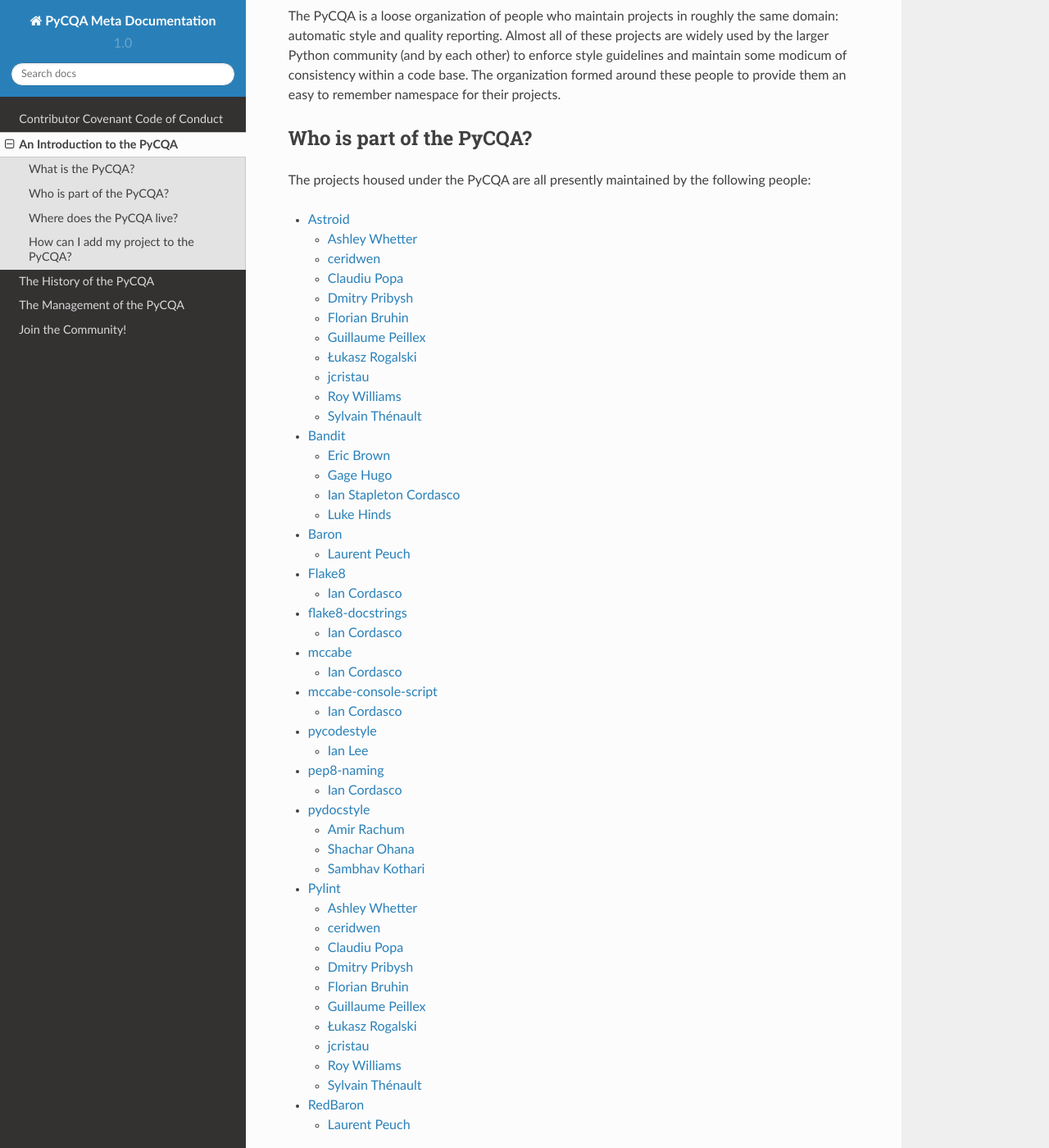
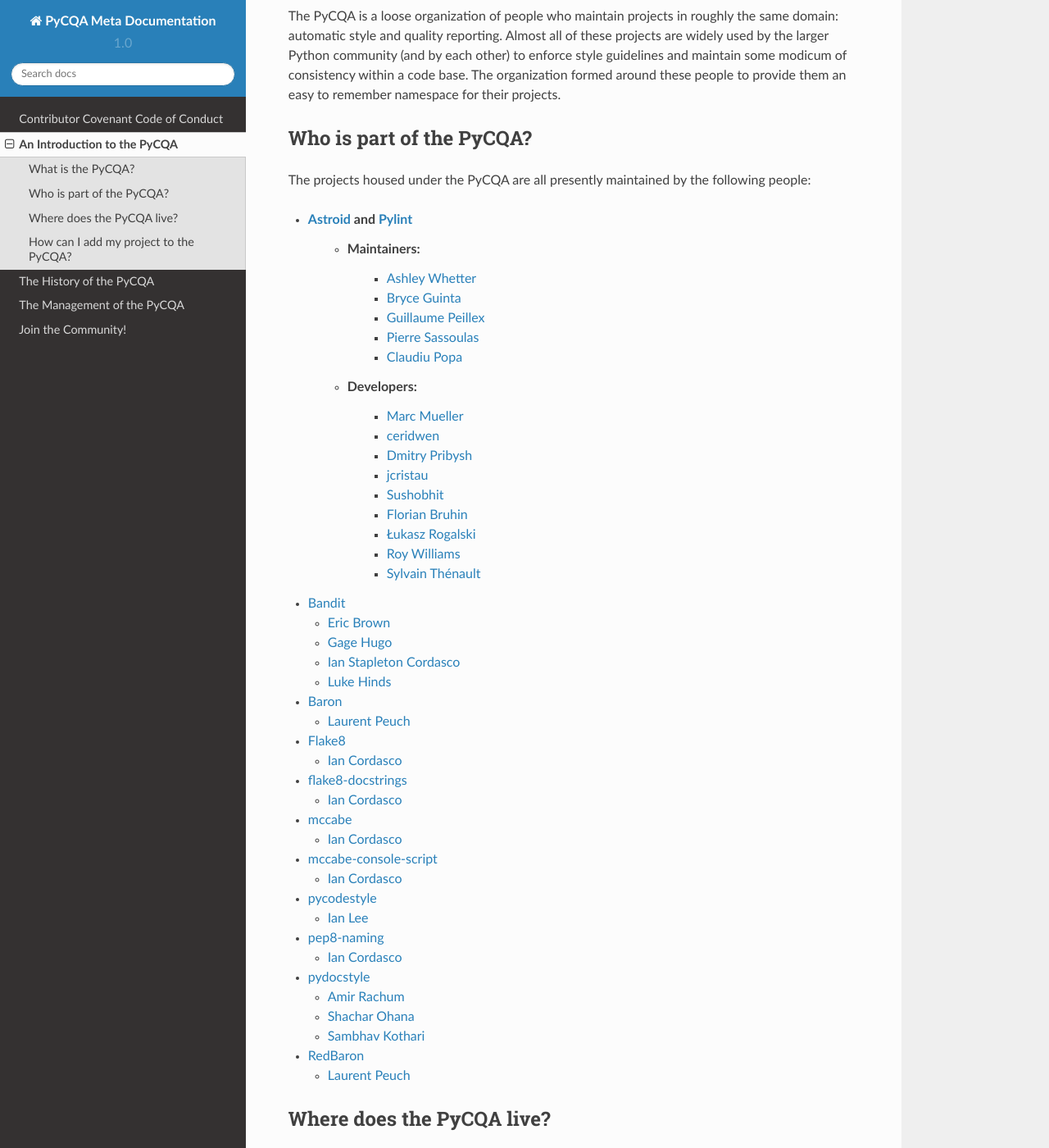
Before and after one commit to PyCQA/meta, a Sphinx documentation site: the page built from source/introduction.rst, in a window 1280 px wide and 1400 px high, scrolled down 304 px. Shown: the whole window at 82% size. Built offline with Sphinx 7.4.7 and the Read the Docs theme 2.0.0, drawn with Linux system fonts in a browser that asks for light colours.

Commit message:
Upgrade astroid and pylint dev/admin to reflect current

```diff
--- a/source/introduction.rst
+++ b/source/introduction.rst
@@ -22,30 +22,39 @@
 Who is part of the PyCQA?
 =========================
 
-The projects housed
-under the PyCQA are all presently maintained by the following people:
+The projects housed under the PyCQA are all presently maintained by the
+following people:
 
-- `Astroid <https://github.com/pycqa/astroid>`_
+- `Astroid <https://github.com/pycqa/astroid>`_ and `Pylint <https://github.com/pycqa/pylint>`_
+    - Maintainers:
+          * `Ashley Whetter <https://github.com/awhetter>`_
 
-  * `Ashley Whetter <https://github.com/awhetter>`_
+          * `Bryce Guinta <https://github.com/brycepg>`_
 
-  * `ceridwen <https://github.com/ceridwen>`_
+          * `Guillaume Peillex <https://github.com/hippo91>`_
 
-  * `Claudiu Popa <https://github.com/PCManticore>`_
+          * `Pierre Sassoulas <https://github.com/Pierre-Sassoulas>`_
 
-  * `Dmitry Pribysh <https://github.com/dmand>`_
+          * `Claudiu Popa <https://github.com/PCManticore>`_
 
-  * `Florian Bruhin <https://github.com/The-Compiler>`_
+    - Developers:
+          * `Marc Mueller <https://github.com/cdce8p>`_
 
-  * `Guillaume Peillex <https://github.com/hippo91>`_
+          * `ceridwen <https://github.com/ceridwen>`_
 
-  * `Łukasz Rogalski <https://github.com/rogalski>`_
+          * `Dmitry Pribysh <https://github.com/dmand>`_
 
-  * `jcristau <https://github.com/jcristau>`_
+          * `jcristau <https://github.com/jcristau>`_
 
-  * `Roy Williams <https://github.com/rowillia>`_
+          * `Sushobhit <https://github.com/sushobhit27>`_
 
-  * `Sylvain Thénault <https://github.com/sthenault>`_
+          * `Florian Bruhin <https://github.com/The-Compiler>`_
+
+          * `Łukasz Rogalski <https://github.com/rogalski>`_
+
+          * `Roy Williams <https://github.com/rowillia>`_
+
+          * `Sylvain Thénault <https://github.com/sthenault>`_
 
 - `Bandit <https://github.com/pycqa/bandit>`_
 
@@ -93,28 +102,6 @@
 
   * `Sambhav Kothari <https://github.com/samj1912>`_
 
-- `Pylint <https://github.com/pycqa/pylint>`_
-
-  * `Ashley Whetter <https://github.com/awhetter>`_
-
-  * `ceridwen <https://github.com/ceridwen>`_
-
-  * `Claudiu Popa <https://github.com/PCManticore>`_
-
-  * `Dmitry Pribysh <https://github.com/dmand>`_
-
-  * `Florian Bruhin <https://github.com/The-Compiler>`_
-
-  * `Guillaume Peillex <https://github.com/hippo91>`_
-
-  * `Łukasz Rogalski <https://github.com/rogalski>`_
-
-  * `jcristau <https://github.com/jcristau>`_
-
-  * `Roy Williams <https://github.com/rowillia>`_
-
-  * `Sylvain Thénault <https://github.com/sthenault>`_
-
 - `RedBaron <https://github.com/pycqa/redbaron>`_
 
   * `Laurent Peuch <https://github.com/Psycojoker>`_
--- a/source/management.rst
+++ b/source/management.rst
@@ -23,6 +23,8 @@
   * Claudiu Popa
   * Florian Bruhin
   * Sylvain Thénault
+  * Guillaume Peillex
+  * Pierre Sassoulas
 
 - Pydocstyle (formerly pep257) Administrator(s):
 
```
